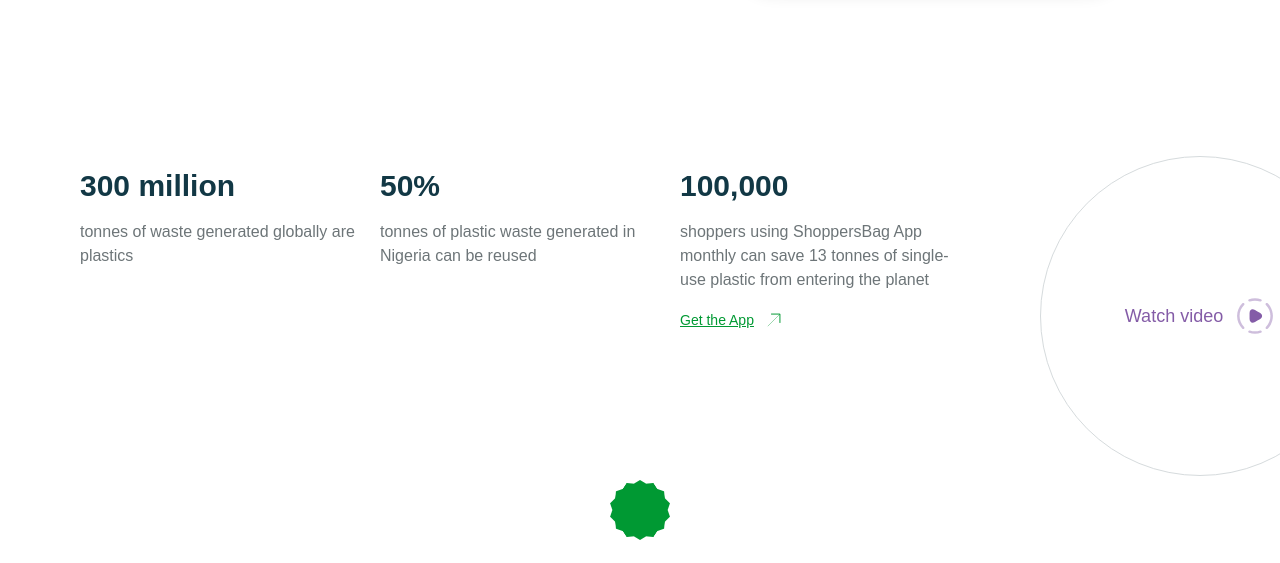
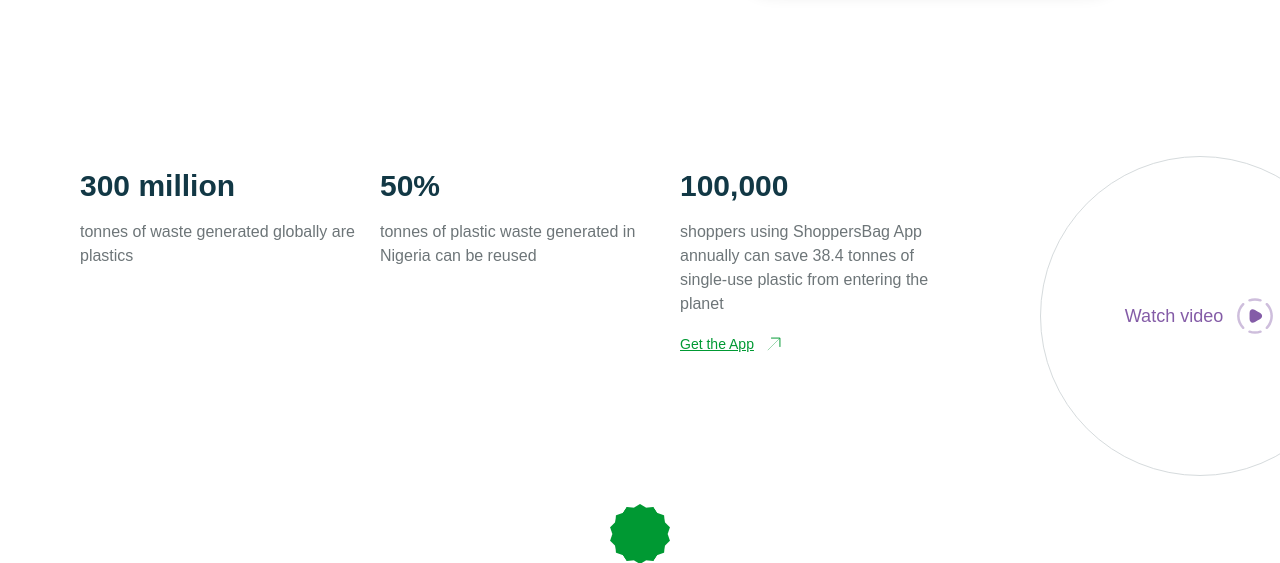
Before and after one commit to prezine/shoppersbag.co, a PHP site: page / in a window 1280 px wide. Shown: the part 956-1519 px from the top of the page. Run offline with PHP 8.4, Linux system fonts and the light colour scheme; style sheets or scripts are compiled from the project's sources; some libraries are stand-ins or nearby versions.

Commit message:
Update index.php

```diff
--- a/index.php
+++ b/index.php
@@ -56,7 +56,7 @@
                   <div class="w-full sm:w-2/3 lg:w-twentyFivePercent space-y-4">
                      <h1 class="font-moderat font-bold text-3xl text-brandDarkGreen2x">100,000</h1>
                      <p class="font-moderat font-normal text-brandGray2x text-md">
-                        shoppers using ShoppersBag App monthly can save 13 tonnes of single-use plastic from entering the planet
+                        shoppers using ShoppersBag App annually can save 38.4 tonnes of single-use plastic from entering the planet
                      </p>
                      <div class="font-moderat font-normal flex flex-row items-center gap-2">
                         <a href="https://play.google.com/store/apps/details?id=co.shoppersbag.shoppersbag" class="text-brandGreen1x text-sm underline">Get the App</a>
```
